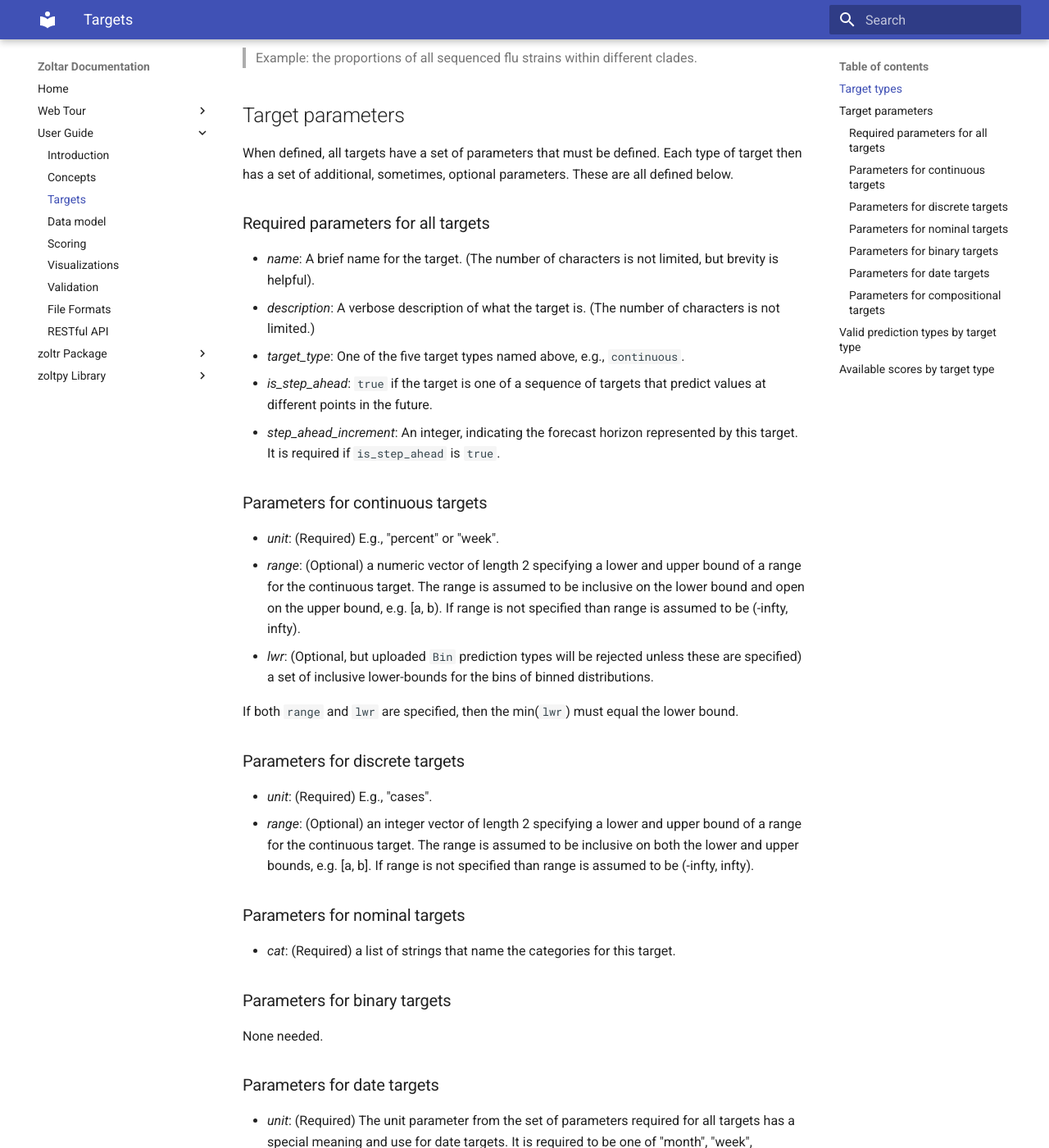
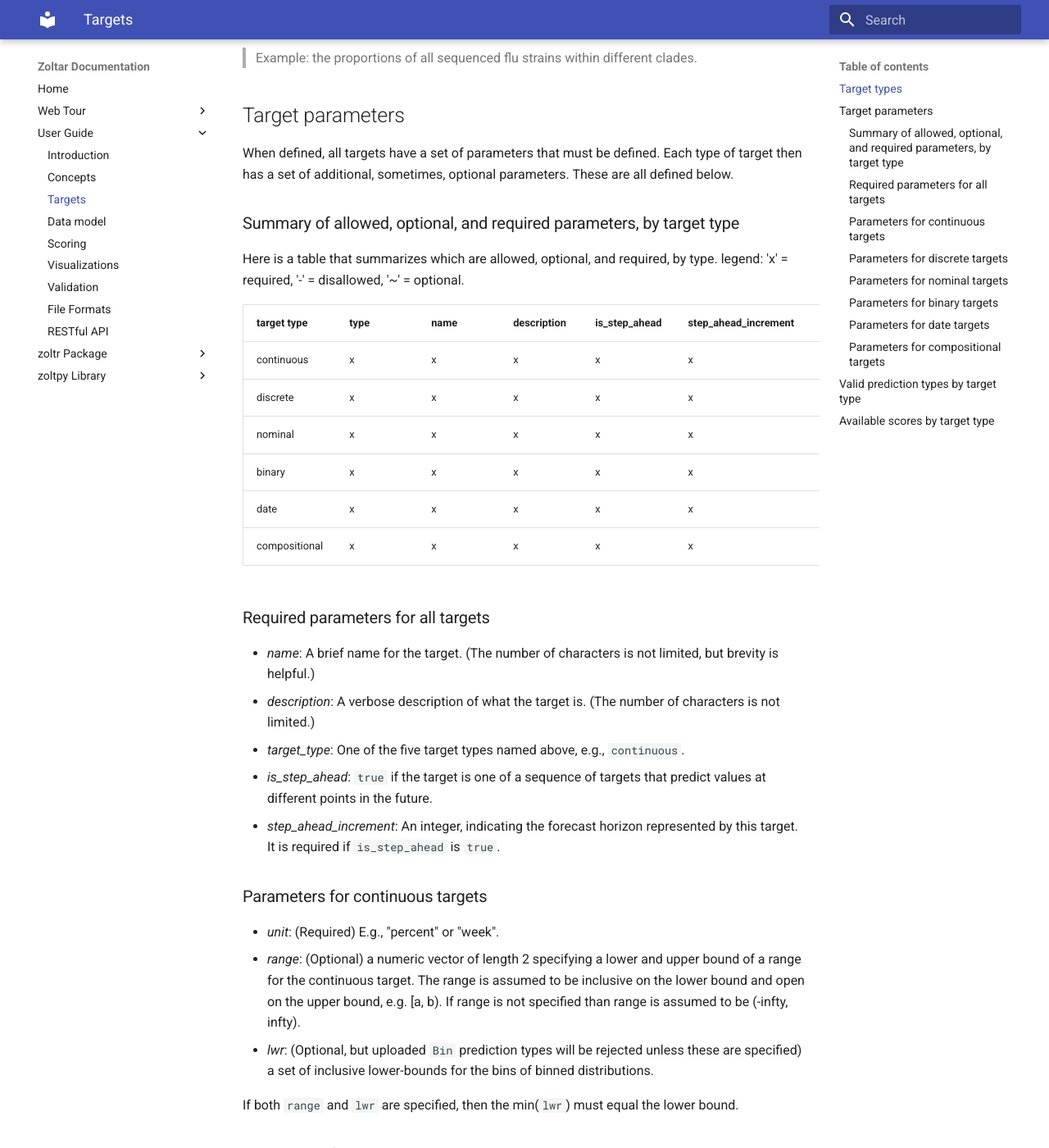
Before and after one commit to reichlab/docs.zoltardata, an MkDocs documentation site: the page built from docs/Targets.md, in a window 1280 px wide and 1400 px high, scrolled down 952 px. Shown: the whole window at 82% size. Built offline with MkDocs 1.6.1 and Material for MkDocs 9.7.7, drawn with Linux system fonts in a browser that asks for light colours.

Commit message:
added "Summary of allowed, optional, and required parameters, by target type" table

```diff
--- a/docs/Targets.md
+++ b/docs/Targets.md
@@ -6,6 +6,7 @@ incidence and a prediction of when incidence will reach its maximum in a given p
 created, the project owner specifies which targets should be part of any submitted forecast. As we will see below,
 targets have specific properties, and there are several different types of targets that determine which properties and
 features pertain to a particular target.
+
 
 ## Target types
 
@@ -33,9 +34,22 @@ features pertain to a particular target.
 When defined, all targets have a set of parameters that must be defined. Each type of target then has a set of
 additional, sometimes, optional parameters. These are all defined below.
 
+### Summary of allowed, optional, and required parameters, by target type
+
+Here is a table that summarizes which are allowed, optional, and required, by type. legend: 'x' = required, '-' = disallowed, '~' = optional.
+
+target type   | type | name | description | is_step_ahead |  step_ahead_increment | unit | range | lwr | cat | date
+------------- | ---- | ---- | ----------- | ------------- | ----------------------| ---- | ----- | --- | --- | ----
+continuous    |  x   |  x   |     x       |      x        |           x           |  x   |   ~   |  ~  |  -  |  -
+discrete      |  x   |  x   |     x       |      x        |           x           |  x   |   ~   |  -  |  -  |  -
+nominal       |  x   |  x   |     x       |      x        |           x           |  -   |   -   |  -  |  x  |  -
+binary        |  x   |  x   |     x       |      x        |           x           |  -   |   -   |  -  |  -  |  -
+date          |  x   |  x   |     x       |      x        |           x           |  x   |   -   |  -  |  -  |  ~
+compositional |  x   |  x   |     x       |      x        |           x           |  -   |   -   |  -  |  x  |  -
+
 ### Required parameters for all targets
 
-- *name*: A brief name for the target. (The number of characters is not limited, but brevity is helpful).
+- *name*: A brief name for the target. (The number of characters is not limited, but brevity is helpful.)
 - *description*: A verbose description of what the target is. (The number of characters is not limited.)
 - *target_type*: One of the five target types named above, e.g., `continuous`.
 - *is_step_ahead*: `true` if the target is one of a sequence of targets that predict values at different points in the future.
@@ -83,10 +97,10 @@ Every date target must have a set of dates (also in YYYYMMDD format) that are va
 Based off of the unit in the target definition, every date would use a fixed unit conversion for point forecast scoring. For example, if `unit=="week"` then point forecast scores would be represented by "week" units. So, the truth for a given timezero-datetarget might be truth="2019-12-15" and a point forecast might be pred="2020-01-05" (both values chosen deliberately to be Sundays). Then we could operate on these numbers as "weeks" and determine the best, standardized way to produce that the difference = truth - pred = 3.
  -->
 
-
 ### Parameters for compositional targets
 
 - *cat*: (Required) a list of strings that name the categories for this target.
+
 
 ## Valid prediction types by target type
 
@@ -104,6 +118,7 @@ Legend:
 ** = valid named distributions are `pois`, `nbinom`, `nbinom2`
 *** = valid named distributions are `bernoulli`
 
+
 ## Available scores by target type
 
 target type   | error     | abs error | log score | CRPS      | brier score | PIT       | EMD
--- a/zoltar-predictions-examples.json
+++ b/zoltar-predictions-examples.json
@@ -1,8 +1,6 @@
 {
   "meta": {},
   "predictions": [
-
-
     {"location": "location1",
       "target": "pct next week",
       "class": "Point",
@@ -239,7 +237,5 @@
         "prob": [0, 0.32, 0.58, 0.05, 0.05]
       }
     }
-
-
   ]
 }
```
